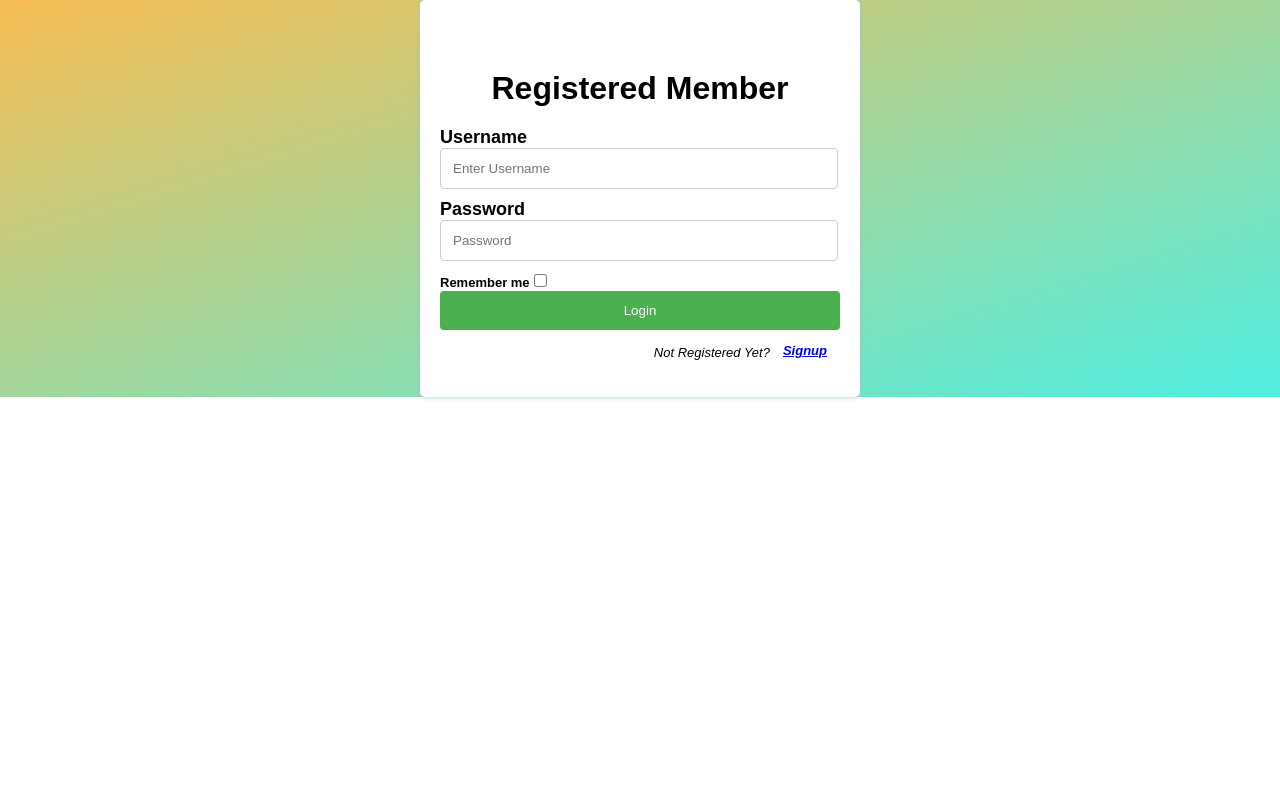
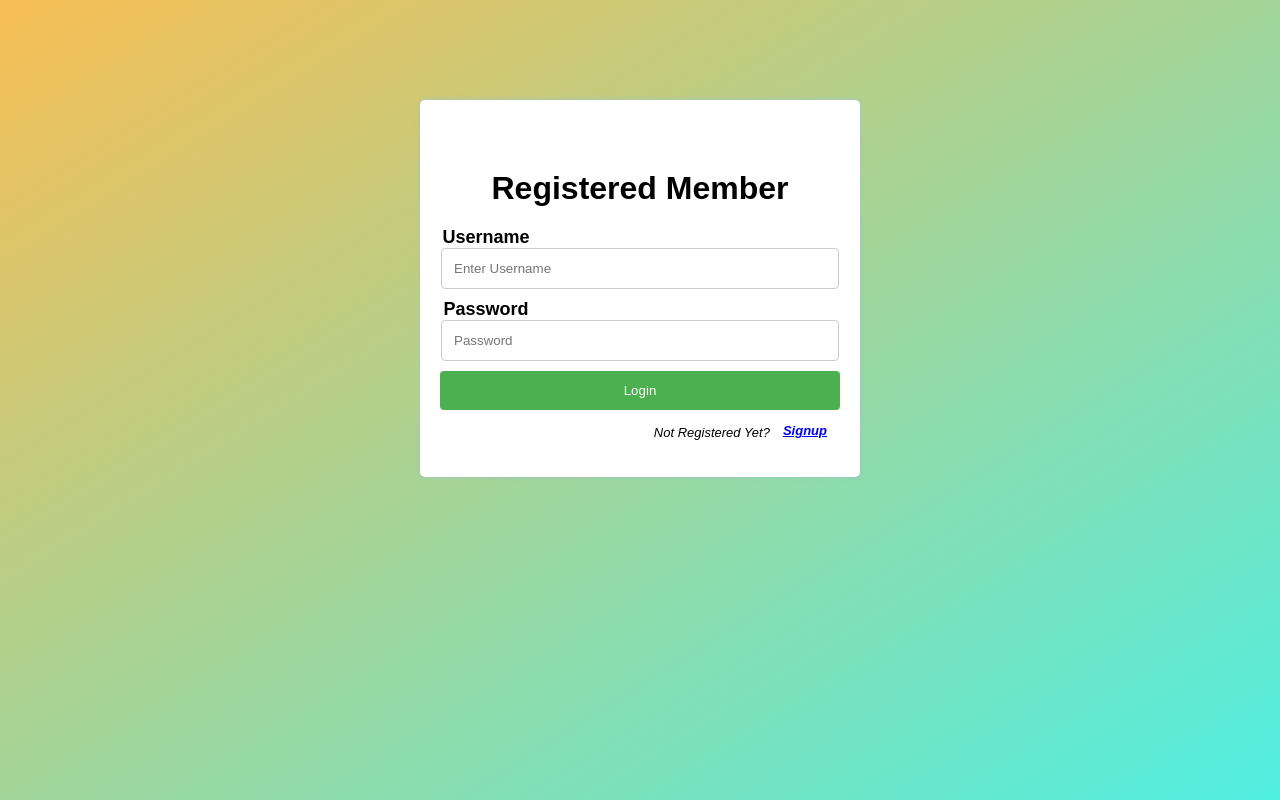
Before and after one commit to Muawiz-Nasir/Student-Counselling-System, a React (Create React App) app in the folder frontend/: page /login in a window 1280 px wide. Built offline with nearby package versions, Linux system fonts and the light colour scheme.

Commit message:
refactors

```diff
--- a/frontend/src/App.css
+++ b/frontend/src/App.css
@@ -1,5 +1,7 @@
 .App {
   text-align: center;
+  background: linear-gradient(to bottom right, #f7bd53, #4feee1);
+  min-height: 100vh;
 }
 
 .App-logo {
--- a/frontend/src/App.js
+++ b/frontend/src/App.js
@@ -1,3 +1,4 @@
+import './App.css';
 import { BrowserRouter as Router, Routes, Route } from 'react-router-dom';
 import Chat from './pages/Chat/chat';
 import Services from './pages/Services/services';
--- a/frontend/src/pages/Login/login.css
+++ b/frontend/src/pages/Login/login.css
@@ -2,7 +2,8 @@
     font-family: Arial, sans-serif;
     /* background: radial-gradient(circle, #ca4c4e, #80ecff); */
     /* background: linear-gradient(to right, #ee7752, #e73c7e); */
-    background: linear-gradient(to bottom right, #f7bd53, #4feee1);
+    /* background: linear-gradient(to bottom right, #f7bd53, #4feee1); */
+    padding-top: 100px;
 
   }
 
--- a/frontend/src/pages/Login/login.js
+++ b/frontend/src/pages/Login/login.js
@@ -15,8 +15,8 @@ const Login = () => {
         <input type="text" placeholder="Enter Username" name="uname" required />
         <label for="password">Password</label>
         <input type="password" placeholder="Password" name="password" required />
-        <label for="remember"><b>Remember me</b></label>
-        <input type="checkbox" id="remember" name="remember" />
+        {/* <label for="remember"><b>Remember me</b></label>
+        <input type="checkbox" id="remember" name="remember" /> */}
         <button type="submit">Login</button>
         <div class="login-footer">
           <p>Not Registered Yet?</p>
--- a/frontend/src/pages/Signup/signup.css
+++ b/frontend/src/pages/Signup/signup.css
@@ -1,11 +1,12 @@
 .signup-container {
     font-family: Arial, sans-serif;
     /* background: radial-gradient(circle, #ca4c4e, #80ecff); */
+    padding-top: 100px;
 }
 
 .signup-container form {
     max-width: 400px;
-    margin: 50px auto;
+    margin: auto;
     padding: 20px;
     background-color: #fff;
     border-radius: 5px;
--- a/frontend/src/pages/Signup/signup.js
+++ b/frontend/src/pages/Signup/signup.js
@@ -21,19 +21,25 @@ const Signup = () => {
 
   const handleRegister = (e) => {
     e.preventDefault();
+    console.log(data);
+
+    if(data.password !== data.confirmPass){
+      alert('Password Mismatch');
+      return;
+    }
   }
 
   return <div className="signup-container">
     <form onSubmit={handleRegister}>
       <h2>Register</h2>
       <label for="name"><b>First Name</b></label>
-      <input type="text" placeholder="Enter Your Name" name="name" onChange={handleChange} value={data.name} required/>
+      <input type="text" placeholder="Enter Your Name" name="name" onChange={handleChange} value={data.name} required minLength={5}/>
       <label for="email"><b>Email</b></label>
-      <input type="email" placeholder="Enter Your Email" name="email" onChange={handleChange} value={data.email} required/>
+      <input type="email" placeholder="Enter Your Email" name="email" onChange={handleChange} value={data.email} required minLength={5}/>
       <label for="password"><b>Password</b></label>
-      <input type="password" placeholder="Enter Password" name="password" onChange={handleChange} value={data.password} required/>
+      <input type="password" placeholder="Enter Password" name="password" onChange={handleChange} value={data.password} required minLength={5}/>
       <label for="confirmPass"><b>Confirm Password</b></label>
-      <input type="password" placeholder="Confirm Password" name="confirmPass" onChange={handleChange} value={data.confirmPass} required/>
+      <input type="password" placeholder="Confirm Password" name="confirmPass" onChange={handleChange} value={data.confirmPass} required minLength={5}/>
       <input type="submit" value="Register" name="signup" />
 
       <div className="signup-footer">
```
